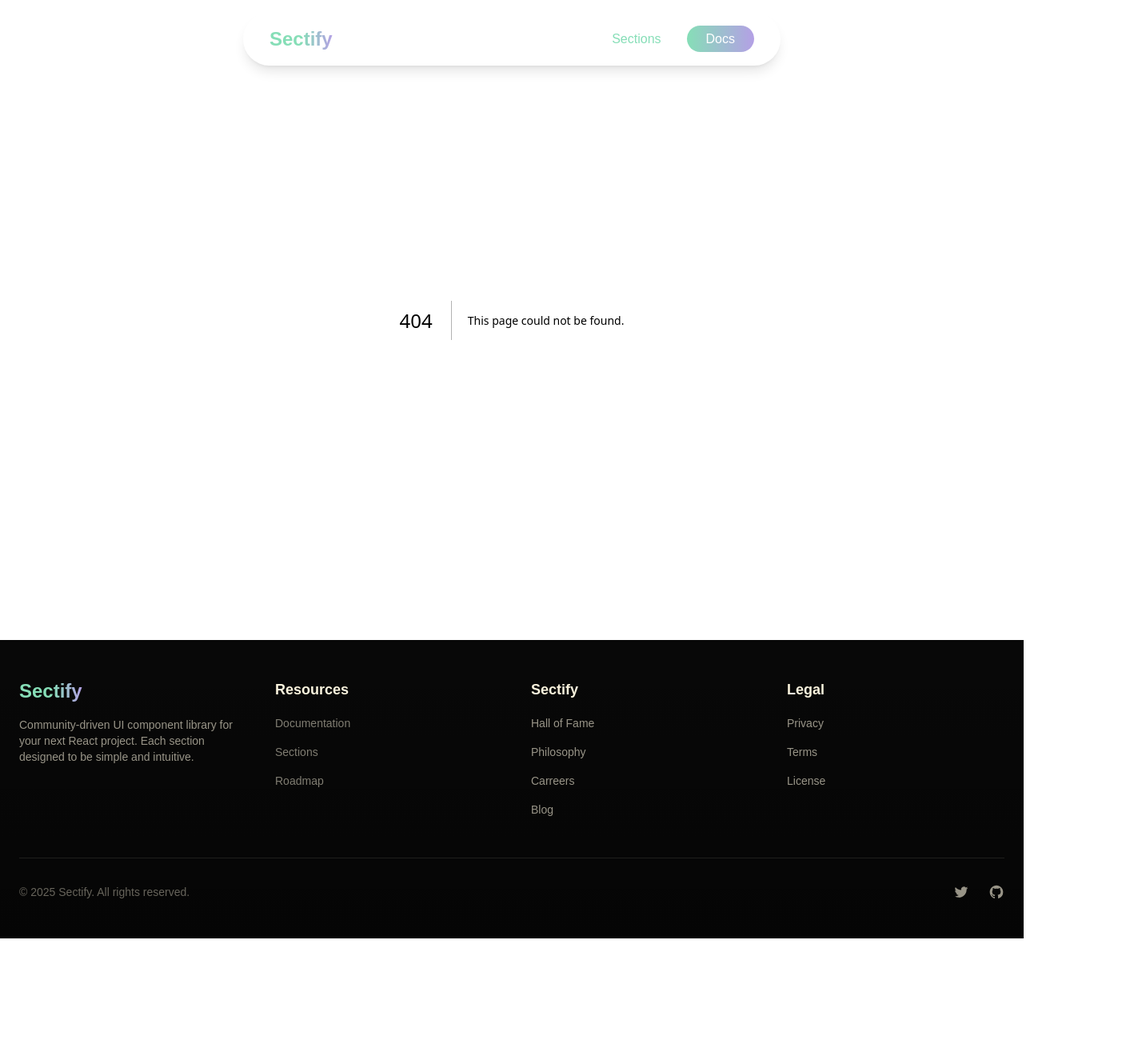
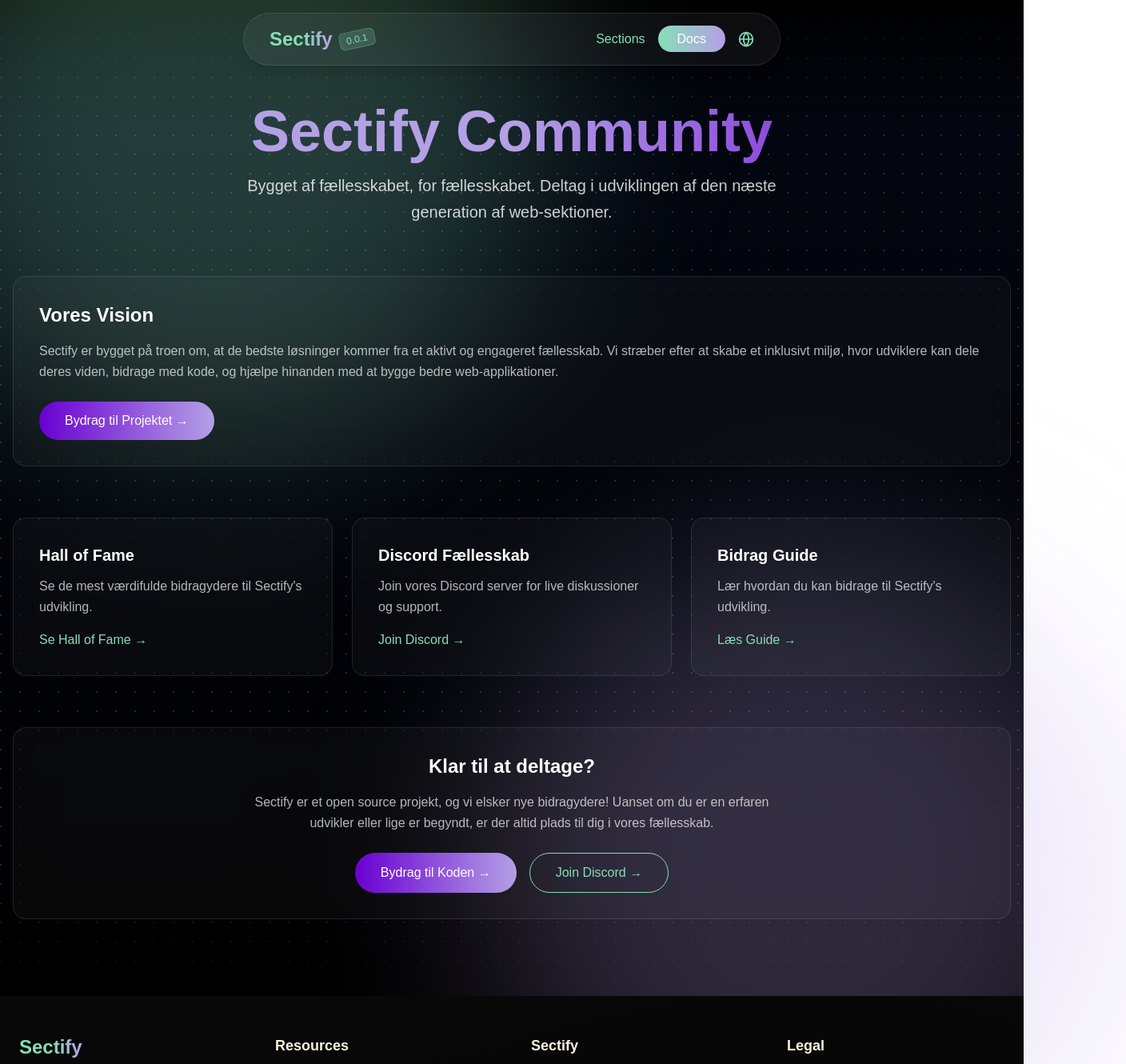
Before and after one commit to RubenGullborg/Sectify, a Next.js app: page /community in a window 1280 px wide. Before the commit this address had no page. Shown: the top 1330 px of the page at 80% size, 1408 px wide, since content can reach past the window. Before the commit the page ends 1173 px from the top, so only its background shows below. Built offline with nearby package versions, Linux system fonts and the light colour scheme; a web font is replaced by a local one.

Commit message:
Add community page

```diff
--- /dev/null
+++ b/src/app/community/page.tsx
@@ -0,0 +1,178 @@
+"use client";
+
+import React from "react";
+import Link from "next/link";
+import { motion } from "framer-motion";
+
+export default function CommunityPage() {
+  const fadeIn = {
+    initial: { opacity: 0, y: 20 },
+    animate: {
+      opacity: 1,
+      y: 0,
+      transition: {
+        duration: 0.8,
+        ease: "easeOut"
+      }
+    }
+  };
+
+  return (
+    <div className="relative min-h-screen bg-black">
+      {/* Gradient Background */}
+      <div className="absolute inset-0 bg-gradient-to-b from-gray-950 to-black">
+        {/* Dot Pattern with Fade Overlays */}
+        <div className="absolute inset-0">
+          <div
+            className="absolute inset-0 opacity-[0.15]"
+            style={{
+              backgroundImage: `radial-gradient(circle at 1px 1px, rgb(255 255 255) 1px, transparent 0)`,
+              backgroundSize: "24px 24px",
+            }}
+          />
+          <div className="absolute inset-x-0 top-0 h-40 bg-gradient-to-b from-black via-black/50 to-transparent" />
+          <div className="absolute inset-x-0 bottom-0 h-40 bg-gradient-to-t from-black via-black/50 to-transparent" />
+        </div>
+
+        {/* Animated Gradient Orbs */}
+        <motion.div
+          initial={{ opacity: 0 }}
+          animate={{ opacity: 1 }}
+          transition={{ duration: 2 }}
+          className="absolute top-[-20%] left-[-10%] w-[50rem] h-[50rem] bg-sectifyGreen/25 rounded-full blur-[120px]"
+        />
+        <motion.div
+          initial={{ opacity: 0 }}
+          animate={{ opacity: 1 }}
+          transition={{ duration: 2, delay: 0.5 }}
+          className="absolute bottom-[-20%] right-[-10%] w-[50rem] h-[50rem] bg-sectifyLightPurple/25 rounded-full blur-[120px]"
+        />
+      </div>
+
+      <div className="relative z-10 container mx-auto px-4 py-8 min-h-screen pt-32">
+        {/* Hero Section */}
+        <motion.div
+          initial="initial"
+          animate="animate"
+          variants={fadeIn}
+          className="text-center mb-16"
+        >
+          <h1 className="text-7xl font-bold bg-gradient-to-r from-sectifyLightPurple via-sectifyLightPurple to-sectifyFairyTale bg-clip-text text-transparent pb-4">
+            Sectify Community
+          </h1>
+          <p className="text-xl text-white/80 max-w-2xl mx-auto leading-relaxed">
+            Bygget af fællesskabet, for fællesskabet. Deltag i udviklingen af den næste generation af web-sektioner.
+          </p>
+        </motion.div>
+
+        {/* Vision Card */}
+        <motion.div
+          initial="initial"
+          animate="animate"
+          variants={fadeIn}
+          className="backdrop-blur-xl bg-white/[0.03] border border-white/10 rounded-2xl p-8 mb-16 hover:bg-white/[0.05] transition-all duration-300"
+        >
+          <h2 className="text-2xl font-semibold text-white mb-4">Vores Vision</h2>
+          <p className="text-white/70 leading-relaxed mb-6">
+            Sectify er bygget på troen om, at de bedste løsninger kommer fra et aktivt og engageret fællesskab.
+            Vi stræber efter at skabe et inklusivt miljø, hvor udviklere kan dele deres viden, bidrage med kode,
+            og hjælpe hinanden med at bygge bedre web-applikationer.
+          </p>
+          <Link
+            href="/community/contribute"
+            className="inline-flex items-center px-8 py-3 rounded-full bg-gradient-to-r from-sectifyFairyTale to-sectifyLightPurple text-white font-medium hover:shadow-lg hover:shadow-sectifyGreen/20 transition-all duration-300 hover:scale-105"
+          >
+            Bydrag til Projektet →
+          </Link>
+        </motion.div>
+
+        {/* Features Grid */}
+        <motion.div
+          initial="initial"
+          animate="animate"
+          variants={fadeIn}
+          className="grid grid-cols-1 md:grid-cols-3 gap-6 mb-16"
+        >
+          {/* Hall of Fame */}
+          <div className="group relative backdrop-blur-xl bg-white/[0.03] rounded-2xl border border-white/10 p-8 hover:bg-white/[0.05] transition-all duration-300">
+            <div className="absolute inset-0 rounded-2xl bg-gradient-to-r from-sectifyGreen/20 to-sectifyLightPurple/20 opacity-0 group-hover:opacity-100 transition-opacity duration-300" />
+            <div className="relative z-10">
+              <h3 className="text-xl font-semibold text-white mb-3 group-hover:text-sectifyGreen transition-colors">Hall of Fame</h3>
+              <p className="text-white/70 leading-relaxed mb-4">
+                Se de mest værdifulde bidragydere til Sectify's udvikling.
+              </p>
+              <Link
+                href="/community/hall-of-fame"
+                className="text-sectifyGreen hover:text-sectifyFairyTale transition-colors inline-flex items-center"
+              >
+                Se Hall of Fame →
+              </Link>
+            </div>
+          </div>
+
+          {/* Discord Community */}
+          <div className="group relative backdrop-blur-xl bg-white/[0.03] rounded-2xl border border-white/10 p-8 hover:bg-white/[0.05] transition-all duration-300">
+            <div className="absolute inset-0 rounded-2xl bg-gradient-to-r from-sectifyGreen/20 to-sectifyLightPurple/20 opacity-0 group-hover:opacity-100 transition-opacity duration-300" />
+            <div className="relative z-10">
+              <h3 className="text-xl font-semibold text-white mb-3 group-hover:text-sectifyGreen transition-colors">Discord Fællesskab</h3>
+              <p className="text-white/70 leading-relaxed mb-4">
+                Join vores Discord server for live diskussioner og support.
+              </p>
+              <Link
+                href="/community/discord"
+                className="text-sectifyGreen hover:text-sectifyFairyTale transition-colors inline-flex items-center"
+              >
+                Join Discord →
+              </Link>
+            </div>
+          </div>
+
+          {/* Contribution Guide */}
+          <div className="group relative backdrop-blur-xl bg-white/[0.03] rounded-2xl border border-white/10 p-8 hover:bg-white/[0.05] transition-all duration-300">
+            <div className="absolute inset-0 rounded-2xl bg-gradient-to-r from-sectifyGreen/20 to-sectifyLightPurple/20 opacity-0 group-hover:opacity-100 transition-opacity duration-300" />
+            <div className="relative z-10">
+              <h3 className="text-xl font-semibold text-white mb-3 group-hover:text-sectifyGreen transition-colors">Bidrag Guide</h3>
+              <p className="text-white/70 leading-relaxed mb-4">
+                Lær hvordan du kan bidrage til Sectify's udvikling.
+              </p>
+              <Link
+                href="/community/contribute"
+                className="text-sectifyGreen hover:text-sectifyFairyTale transition-colors inline-flex items-center"
+              >
+                Læs Guide →
+              </Link>
+            </div>
+          </div>
+        </motion.div>
+
+        {/* Call to Action */}
+        <motion.div
+          initial="initial"
+          animate="animate"
+          variants={fadeIn}
+          className="text-center backdrop-blur-xl bg-white/[0.03] border border-white/10 rounded-2xl p-8 mb-16"
+        >
+          <h2 className="text-2xl font-semibold text-white mb-4">Klar til at deltage?</h2>
+          <p className="text-white/70 leading-relaxed mb-6 max-w-2xl mx-auto">
+            Sectify er et open source projekt, og vi elsker nye bidragydere! Uanset om du er en erfaren udvikler eller lige er begyndt,
+            er der altid plads til dig i vores fællesskab.
+          </p>
+          <div className="flex gap-4 justify-center">
+            <Link
+              href="/community/contribute"
+              className="inline-flex items-center px-8 py-3 rounded-full bg-gradient-to-r from-sectifyFairyTale to-sectifyLightPurple text-white font-medium hover:shadow-lg hover:shadow-sectifyGreen/20 transition-all duration-300 hover:scale-105"
+            >
+              Bydrag til Koden →
+            </Link>
+            <Link
+              href="/community/discord"
+              className="inline-flex items-center px-8 py-3 rounded-full border border-sectifyGreen text-sectifyGreen hover:bg-sectifyGreen/10 transition-all duration-300"
+            >
+              Join Discord →
+            </Link>
+          </div>
+        </motion.div>
+      </div>
+    </div>
+  );
+}
--- a/src/components/Layout/Header.tsx
+++ b/src/components/Layout/Header.tsx
@@ -7,15 +7,20 @@ const Header = () => {
       <div className="mx-4 my-4">
         <div className="backdrop-blur-lg  bg-white/5 border border-white/10 rounded-full px-8 py-4 shadow-lg">
           <div className="flex items-center justify-between">
+            <div className="flex items-center">
               <Link
                 href="/"
                 className="text-2xl font-bold bg-gradient-to-r from-sectifyGreen via-sectifyGreen to-sectifyLightPurple bg-clip-text text-transparent hover:opacity-90 transition-opacity"
               >
                 Sectify
               </Link>
+              <span className="ml-2 text-xs font-medium bg-sectifyGreen/20 border border-sectifyGreen/30 text-sectifyGreen px-2 py-0.5 rounded-md transform -rotate-12 inline-block">
+                0.0.1
+              </span>
+            </div>
 
             <nav>
-              <ul className="flex gap-8 items-center">
+              <ul className="flex gap-4 items-center">
                 <li>
                   <Link
                     href="/sections"
@@ -24,12 +29,37 @@ const Header = () => {
                     <span>Sections</span>
                   </Link>
                 </li>
+
                 <li>
                   <Link
                     href="/documentation"
                     className="px-6 py-2 rounded-full bg-gradient-to-r from-sectifyGreen to-sectifyLightPurple text-white hover:opacity-90 transition-all duration-300"
                   >
                     Docs
+                  </Link>
+                </li>
+                <li>
+                  <Link
+                    href="/community"
+                    className="text-sectifyGreen hover:text-sectifyFairyTale transition-colors"
+                    title="Community"
+                  >
+                    <svg
+                      xmlns="http://www.w3.org/2000/svg"
+                      width="24"
+                      height="24"
+                      viewBox="0 0 24 24"
+                      fill="none"
+                      stroke="currentColor"
+                      strokeWidth="2"
+                      strokeLinecap="round"
+                      strokeLinejoin="round"
+                      className="w-5 h-5"
+                    >
+                      <circle cx="12" cy="12" r="10" />
+                      <line x1="2" y1="12" x2="22" y2="12" />
+                      <path d="M12 2a15.3 15.3 0 0 1 4 10 15.3 15.3 0 0 1-4 10 15.3 15.3 0 0 1-4-10 15.3 15.3 0 0 1 4-10z" />
+                    </svg>
                   </Link>
                 </li>
               </ul>
--- a/src/components/sectify/sections_all/SectionsOverview.tsx
+++ b/src/components/sectify/sections_all/SectionsOverview.tsx
@@ -85,7 +85,7 @@ export default function SectionsOverview() {
               key={card.id}
               className="block mb-4 break-inside-avoid"
             >
-              <div className="group bg-white rounded-2xl overflow-hidden border-4 border-sectifyLightPurple shadow-lg hover:shadow-xl transition-all duration-300">
+              <div className="group bg-white rounded-2xl overflow-hidden border-2 border-sectifyLightPurple shadow-lg hover:shadow-xl transition-all duration-300">
                 <div className="relative h-72 w-full overflow-hidden">
                   <Image
                     src={card.image}
```
Lines whose indentation alone changed are shown as unchanged.
